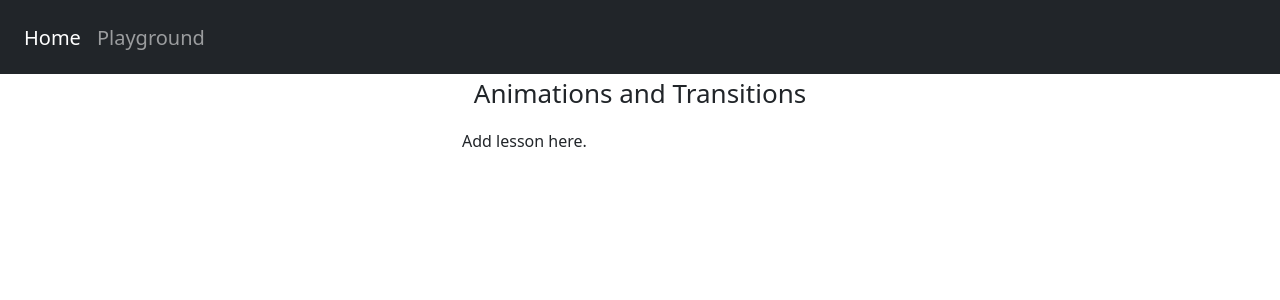
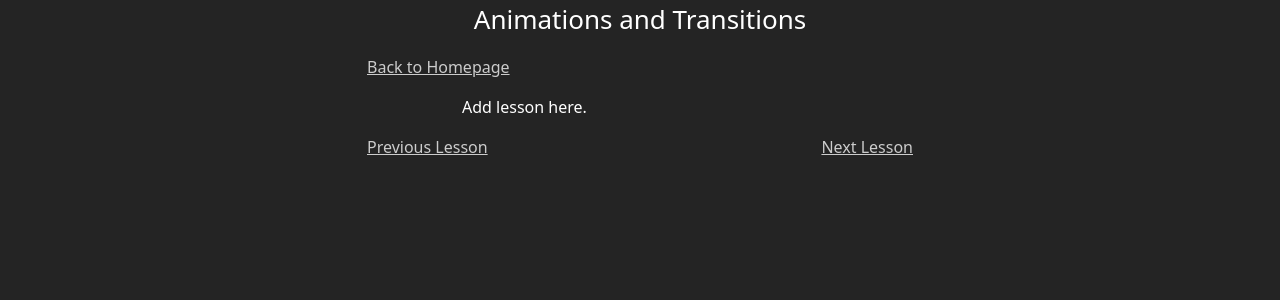
Before and after one commit to jbettencourt10/margay.github.io, a React (Create React App) app in the folder margay-app/: page /animation in a window 1280 px wide. Shown: the top 300 px of the page. Built offline with nearby package versions, Linux system fonts and the light colour scheme.

Commit message:
changed structure and css

```diff
--- a/margay-app/src/Animation.js
+++ b/margay-app/src/Animation.js
@@ -5,7 +5,7 @@ import {Container, Row, Col} from 'react-bootstrap';
 //Navbar imports
 import Nav from 'react-bootstrap/Nav';
 import Navbar from 'react-bootstrap/Navbar';
-import { NavLink } from "react-router-dom";
+import { Link, NavLink } from "react-router-dom";
 
 //Styling
 import 'bootstrap/dist/css/bootstrap.min.css';
@@ -15,13 +15,6 @@ class Animation extends React.Component {
     render(){
         return (
             <>
-              <Navbar bg='dark' variant='dark' sticky='top'>
-              <Nav >
-                  <NavLink className='nav-link page-logo' to="/"></NavLink>
-                  <NavLink className='nav-link active' to="/" ><h5 style={{marginTop: 10}}>Home</h5></NavLink>
-                  <NavLink className='nav-link' to="/playground" ><h5 style={{marginTop: 10}}>Playground</h5></NavLink>
-                </Nav>
-              </Navbar>
               <div className="App">
                 <Container>
                   <Row>
@@ -29,13 +22,30 @@ class Animation extends React.Component {
                       <p>Animations and Transitions</p>
                     </header>
                   </Row>
+                  <Row>
+                    <Col xs={0} lg={3}/>
+                    <Col xs={6} lg={3} style={{textAlign: 'left'}}>
+                      <p><Link to='/'>Back to Homepage</Link></p>
+                    </Col>
+                    <Col xs={6} lg={3}/>
+                    <Col xs={0} lg={3}/>
+                  </Row>
                   <Row style={{textAlign: 'left'}}>
                     <Col xs={12} lg={4} className='mx-auto'>
                       <p>
                         Add lesson here.
                       </p>
                     </Col>
-
+                  </Row>
+                  <Row>
+                    <Col xs={0} lg={3}/>
+                    <Col xs={6} lg={3} style={{textAlign: 'left'}}>
+                      <p><Link to='/scatter'>Previous Lesson</Link></p>
+                    </Col>
+                    <Col xs={6} lg={3} style={{textAlign: 'right'}}>
+                      <p><Link to='/tooltip'>Next Lesson</Link></p>
+                    </Col>
+                    <Col xs={0} lg={3}/>
                   </Row>
                 </Container>
               </div>
--- a/margay-app/src/App.css
+++ b/margay-app/src/App.css
@@ -1,5 +1,8 @@
 .App {
   text-align: center;
+  background-color: #242424;
+  color: white;
+  height: 100vh;
 }
 
 .App-logo {
@@ -21,6 +24,14 @@
   color: #61dafb;
 }
 
+a {
+  color: #ccc;
+}
+
+a:hover {
+  color: #ddddff;
+}
+
 @keyframes App-logo-spin {
   from {
     transform: rotate(0deg);
--- a/margay-app/src/App.js
+++ b/margay-app/src/App.js
@@ -14,13 +14,6 @@ import './App.css';
 function App() {
   return (
     <>
-      <Navbar bg='dark' variant='dark' sticky='top'>
-      <Nav >
-          <NavLink className='nav-link page-logo' to="/"></NavLink>
-          <NavLink className='nav-link active' to="/" ><h5 style={{marginTop: 10}}>Home</h5></NavLink>
-          <NavLink className='nav-link' to="/playground" ><h5 style={{marginTop: 10}}>Playground</h5></NavLink>
-        </Nav>
-      </Navbar>
       <div className="App">
         <Container>
           <Row>
@@ -34,7 +27,7 @@ function App() {
             <Col xs={12} lg={4} className='mx-auto'>
               <ol>
                 <li><Link to='/d3functions'>Basic D3 Methods</Link></li>
-                <li><Link to='/highorder'>Higher Order Functions</Link></li>
+                <li><Link to='/high order'>Higher Order Functions</Link></li>
                 <li><Link to='/scaling'>D3 Scaling Functions</Link></li>
                 <li><Link to='/chaining'>Chaining D3 Methods</Link></li>
                 <li><Link to='/bar'>Bar Charts</Link></li>
@@ -42,6 +35,7 @@ function App() {
                 <li><Link to='/animation'>Animations and Transitions</Link></li>
                 <li><Link to='/tooltip'>Tooltips</Link></li>
                 <li><Link to='/choropleth'>Advanced: Choropleth Maps in D3</Link></li>
+                <li><Link to='/playground'>Margay Playground</Link></li>
               </ol>
             </Col>
 
--- a/margay-app/src/Bar.js
+++ b/margay-app/src/Bar.js
@@ -5,7 +5,7 @@ import {Container, Row, Col} from 'react-bootstrap';
 //Navbar imports
 import Nav from 'react-bootstrap/Nav';
 import Navbar from 'react-bootstrap/Navbar';
-import { NavLink } from "react-router-dom";
+import { Link, NavLink } from "react-router-dom";
 
 //Styling
 import 'bootstrap/dist/css/bootstrap.min.css';
@@ -15,13 +15,6 @@ class Bar extends React.Component {
     render(){
         return (
             <>
-              <Navbar bg='dark' variant='dark' sticky='top'>
-              <Nav >
-                  <NavLink className='nav-link page-logo' to="/"></NavLink>
-                  <NavLink className='nav-link active' to="/" ><h5 style={{marginTop: 10}}>Home</h5></NavLink>
-                  <NavLink className='nav-link' to="/playground" ><h5 style={{marginTop: 10}}>Playground</h5></NavLink>
-                </Nav>
-              </Navbar>
               <div className="App">
                 <Container>
                   <Row>
@@ -29,13 +22,30 @@ class Bar extends React.Component {
                       <p>Bar Charts</p>
                     </header>
                   </Row>
+                  <Row>
+                    <Col xs={0} lg={3}/>
+                    <Col xs={6} lg={3} style={{textAlign: 'left'}}>
+                      <p><Link to='/'>Back to Homepage</Link></p>
+                    </Col>
+                    <Col xs={6} lg={3}/>
+                    <Col xs={0} lg={3}/>
+                  </Row>
                   <Row style={{textAlign: 'left'}}>
                     <Col xs={12} lg={4} className='mx-auto'>
                       <p>
                         Add lesson here.
                       </p>
                     </Col>
-
+                  </Row>
+                  <Row>
+                    <Col xs={0} lg={3}/>
+                    <Col xs={6} lg={3} style={{textAlign: 'left'}}>
+                      <p><Link to='/chaining'>Previous Lesson</Link></p>
+                    </Col>
+                    <Col xs={6} lg={3} style={{textAlign: 'right'}}>
+                      <p><Link to='/scatter'>Next Lesson</Link></p>
+                    </Col>
+                    <Col xs={0} lg={3}/>
                   </Row>
                 </Container>
               </div>
--- a/margay-app/src/Chaining.js
+++ b/margay-app/src/Chaining.js
@@ -5,7 +5,7 @@ import {Container, Row, Col} from 'react-bootstrap';
 //Navbar imports
 import Nav from 'react-bootstrap/Nav';
 import Navbar from 'react-bootstrap/Navbar';
-import { NavLink } from "react-router-dom";
+import { Link, NavLink } from "react-router-dom";
 
 //Styling
 import 'bootstrap/dist/css/bootstrap.min.css';
@@ -15,13 +15,6 @@ class Chaining extends React.Component {
     render(){
         return (
             <>
-              <Navbar bg='dark' variant='dark' sticky='top'>
-              <Nav >
-                  <NavLink className='nav-link page-logo' to="/"></NavLink>
-                  <NavLink className='nav-link active' to="/" ><h5 style={{marginTop: 10}}>Home</h5></NavLink>
-                  <NavLink className='nav-link' to="/playground" ><h5 style={{marginTop: 10}}>Playground</h5></NavLink>
-                </Nav>
-              </Navbar>
               <div className="App">
                 <Container>
                   <Row>
@@ -29,13 +22,30 @@ class Chaining extends React.Component {
                       <p>Chaining D3 Functions</p>
                     </header>
                   </Row>
+                  <Row>
+                    <Col xs={0} lg={3}/>
+                    <Col xs={6} lg={3} style={{textAlign: 'left'}}>
+                      <p><Link to='/'>Back to Homepage</Link></p>
+                    </Col>
+                    <Col xs={6} lg={3}/>
+                    <Col xs={0} lg={3}/>
+                  </Row>
                   <Row style={{textAlign: 'left'}}>
                     <Col xs={12} lg={4} className='mx-auto'>
                       <p>
                         Add lesson here.
                       </p>
                     </Col>
-
+                  </Row>
+                  <Row>
+                    <Col xs={0} lg={3}/>
+                    <Col xs={6} lg={3} style={{textAlign: 'left'}}>
+                      <p><Link to='/scaling'>Previous Lesson</Link></p>
+                    </Col>
+                    <Col xs={6} lg={3} style={{textAlign: 'right'}}>
+                      <p><Link to='/bar'>Next Lesson</Link></p>
+                    </Col>
+                    <Col xs={0} lg={3}/>
                   </Row>
                 </Container>
               </div>
--- a/margay-app/src/Choropleth.js
+++ b/margay-app/src/Choropleth.js
@@ -5,7 +5,7 @@ import {Container, Row, Col} from 'react-bootstrap';
 //Navbar imports
 import Nav from 'react-bootstrap/Nav';
 import Navbar from 'react-bootstrap/Navbar';
-import { NavLink } from "react-router-dom";
+import { Link, NavLink } from "react-router-dom";
 
 //Styling
 import 'bootstrap/dist/css/bootstrap.min.css';
@@ -15,13 +15,6 @@ class Choropleth extends React.Component {
     render(){
         return (
             <>
-              <Navbar bg='dark' variant='dark' sticky='top'>
-              <Nav >
-                  <NavLink className='nav-link page-logo' to="/"></NavLink>
-                  <NavLink className='nav-link active' to="/" ><h5 style={{marginTop: 10}}>Home</h5></NavLink>
-                  <NavLink className='nav-link' to="/playground" ><h5 style={{marginTop: 10}}>Playground</h5></NavLink>
-                </Nav>
-              </Navbar>
               <div className="App">
                 <Container>
                   <Row>
@@ -29,13 +22,30 @@ class Choropleth extends React.Component {
                       <p>Advanced: Choropleth Maps in D3</p>
                     </header>
                   </Row>
+                  <Row>
+                    <Col xs={0} lg={3}/>
+                    <Col xs={6} lg={3} style={{textAlign: 'left'}}>
+                      <p><Link to='/'>Back to Homepage</Link></p>
+                    </Col>
+                    <Col xs={6} lg={3}/>
+                    <Col xs={0} lg={3}/>
+                  </Row>
                   <Row style={{textAlign: 'left'}}>
                     <Col xs={12} lg={4} className='mx-auto'>
                       <p>
                         Add lesson here.
                       </p>
                     </Col>
-
+                  </Row>
+                  <Row>
+                    <Col xs={0} lg={3}/>
+                    <Col xs={6} lg={3} style={{textAlign: 'left'}}>
+                      <p><Link to='/tooltip'>Previous Lesson</Link></p>
+                    </Col>
+                    <Col xs={6} lg={3} style={{textAlign: 'right'}}>
+                      <p><Link to='/playground'>To Playground</Link></p>
+                    </Col>
+                    <Col xs={0} lg={3}/>
                   </Row>
                 </Container>
               </div>
--- a/margay-app/src/D3Functions.js
+++ b/margay-app/src/D3Functions.js
@@ -5,7 +5,7 @@ import {Container, Row, Col} from 'react-bootstrap';
 //Navbar imports
 import Nav from 'react-bootstrap/Nav';
 import Navbar from 'react-bootstrap/Navbar';
-import { NavLink } from "react-router-dom";
+import { Link, NavLink } from "react-router-dom";
 
 //Styling
 import 'bootstrap/dist/css/bootstrap.min.css';
@@ -15,13 +15,6 @@ class D3Functions extends React.Component {
     render(){
         return (
             <>
-              <Navbar bg='dark' variant='dark' sticky='top'>
-              <Nav >
-                  <NavLink className='nav-link page-logo' to="/"></NavLink>
-                  <NavLink className='nav-link active' to="/" ><h5 style={{marginTop: 10}}>Home</h5></NavLink>
-                  <NavLink className='nav-link' to="/playground" ><h5 style={{marginTop: 10}}>Playground</h5></NavLink>
-                </Nav>
-              </Navbar>
               <div className="App">
                 <Container>
                   <Row>
@@ -29,13 +22,28 @@ class D3Functions extends React.Component {
                       <p>Basic D3 Functions</p>
                     </header>
                   </Row>
+                  <Row>
+                    <Col xs={0} lg={3}/>
+                    <Col xs={6} lg={3} style={{textAlign: 'left'}}>
+                      <p><Link to='/'>Back to Homepage</Link></p>
+                    </Col>
+                    <Col xs={6} lg={3}/>
+                    <Col xs={0} lg={3}/>
+                  </Row>
                   <Row style={{textAlign: 'left'}}>
                     <Col xs={12} lg={4} className='mx-auto'>
                       <p>
                         Add lesson here.
                       </p>
                     </Col>
-
+                  </Row>
+                  <Row>
+                    <Col xs={0} lg={3}/>
+                    <Col xs={6} lg={3}/>
+                    <Col xs={6} lg={3} style={{textAlign: 'right'}}>
+                      <p><Link to='/highorder'>Next Lesson</Link></p>
+                    </Col>
+                    <Col xs={0} lg={3}/>
                   </Row>
                 </Container>
               </div>
--- a/margay-app/src/HighOrder.js
+++ b/margay-app/src/HighOrder.js
@@ -5,7 +5,7 @@ import {Container, Row, Col} from 'react-bootstrap';
 //Navbar imports
 import Nav from 'react-bootstrap/Nav';
 import Navbar from 'react-bootstrap/Navbar';
-import { NavLink } from "react-router-dom";
+import { Link, NavLink } from "react-router-dom";
 
 //Styling
 import 'bootstrap/dist/css/bootstrap.min.css';
@@ -15,13 +15,6 @@ class HighOrder extends React.Component {
     render(){
         return (
             <>
-              <Navbar bg='dark' variant='dark' sticky='top'>
-              <Nav >
-                  <NavLink className='nav-link page-logo' to="/"></NavLink>
-                  <NavLink className='nav-link active' to="/" ><h5 style={{marginTop: 10}}>Home</h5></NavLink>
-                  <NavLink className='nav-link' to="/playground" ><h5 style={{marginTop: 10}}>Playground</h5></NavLink>
-                </Nav>
-              </Navbar>
               <div className="App">
                 <Container>
                   <Row>
@@ -29,13 +22,30 @@ class HighOrder extends React.Component {
                       <p>Higher Order Functions</p>
                     </header>
                   </Row>
+                  <Row>
+                    <Col xs={0} lg={3}/>
+                    <Col xs={6} lg={3} style={{textAlign: 'left'}}>
+                      <p><Link to='/'>Back to Homepage</Link></p>
+                    </Col>
+                    <Col xs={6} lg={3}/>
+                    <Col xs={0} lg={3}/>
+                  </Row>
                   <Row style={{textAlign: 'left'}}>
                     <Col xs={12} lg={4} className='mx-auto'>
                       <p>
                         Add lesson here.
                       </p>
                     </Col>
-
+                  </Row>
+                  <Row>
+                    <Col xs={0} lg={3}/>
+                    <Col xs={6} lg={3} style={{textAlign: 'left'}}>
+                      <p><Link to='/d3functions'>Previous Lesson</Link></p>
+                    </Col>
+                    <Col xs={6} lg={3} style={{textAlign: 'right'}}>
+                      <p><Link to='/scaling'>Next Lesson</Link></p>
+                    </Col>
+                    <Col xs={0} lg={3}/>
                   </Row>
                 </Container>
               </div>
--- a/margay-app/src/Playground.js
+++ b/margay-app/src/Playground.js
@@ -4,10 +4,7 @@ import {Container, Row, Col} from 'react-bootstrap';
 import * as d3 from 'd3';
 import { Console, Hook, Decode } from 'console-feed'
 
-//Navbar imports
-import Nav from 'react-bootstrap/Nav';
-import Navbar from 'react-bootstrap/Navbar';
-import { NavLink } from "react-router-dom";
+import { Link } from "react-router-dom";
 
 import Editor from '@monaco-editor/react';
 
@@ -45,13 +42,6 @@ class Playground extends React.Component{
 
     return (
       <>
-        <Navbar bg='dark' variant='dark' sticky='top'>
-        <Nav >
-            <NavLink className='nav-link page-logo' to="/"></NavLink>
-            <NavLink className='nav-link' to="/" ><h5 style={{marginTop: 10}}>Home</h5></NavLink>
-            <NavLink className='nav-link active' to="/playground" ><h5 style={{marginTop: 10}}>Playground</h5></NavLink>
-          </Nav>
-        </Navbar>
         <div className="App">
           <Container>
             <Row>
@@ -60,7 +50,11 @@ class Playground extends React.Component{
                 Welcome to the Margay Playground.
               </p>
             </header>
-
+            </Row>
+            <Row>
+              <Col style={{textAlign: 'left'}}>
+                <p><Link to='/'>Back to Homepage</Link></p>
+              </Col>
             </Row>
             <Row>
               <Col xs={12} lg={6}>
--- a/margay-app/src/Scaling.js
+++ b/margay-app/src/Scaling.js
@@ -5,7 +5,7 @@ import {Container, Row, Col} from 'react-bootstrap';
 //Navbar imports
 import Nav from 'react-bootstrap/Nav';
 import Navbar from 'react-bootstrap/Navbar';
-import { NavLink } from "react-router-dom";
+import { Link, NavLink } from "react-router-dom";
 
 //Styling
 import 'bootstrap/dist/css/bootstrap.min.css';
@@ -15,13 +15,6 @@ class Scaling extends React.Component {
     render(){
         return (
             <>
-              <Navbar bg='dark' variant='dark' sticky='top'>
-              <Nav >
-                  <NavLink className='nav-link page-logo' to="/"></NavLink>
-                  <NavLink className='nav-link active' to="/" ><h5 style={{marginTop: 10}}>Home</h5></NavLink>
-                  <NavLink className='nav-link' to="/playground" ><h5 style={{marginTop: 10}}>Playground</h5></NavLink>
-                </Nav>
-              </Navbar>
               <div className="App">
                 <Container>
                   <Row>
@@ -29,13 +22,30 @@ class Scaling extends React.Component {
                       <p>D3 Scaling Functions</p>
                     </header>
                   </Row>
+                  <Row>
+                    <Col xs={0} lg={3}/>
+                    <Col xs={6} lg={3} style={{textAlign: 'left'}}>
+                      <p><Link to='/'>Back to Homepage</Link></p>
+                    </Col>
+                    <Col xs={6} lg={3}/>
+                    <Col xs={0} lg={3}/>
+                  </Row>
                   <Row style={{textAlign: 'left'}}>
                     <Col xs={12} lg={4} className='mx-auto'>
                       <p>
                         Add lesson here.
                       </p>
                     </Col>
-
+                  </Row>
+                  <Row>
+                    <Col xs={0} lg={3}/>
+                    <Col xs={6} lg={3} style={{textAlign: 'left'}}>
+                      <p><Link to='/highorder'>Previous Lesson</Link></p>
+                    </Col>
+                    <Col xs={6} lg={3} style={{textAlign: 'right'}}>
+                      <p><Link to='/chaining'>Next Lesson</Link></p>
+                    </Col>
+                    <Col xs={0} lg={3}/>
                   </Row>
                 </Container>
               </div>
--- a/margay-app/src/Scatter.js
+++ b/margay-app/src/Scatter.js
@@ -5,7 +5,7 @@ import {Container, Row, Col} from 'react-bootstrap';
 //Navbar imports
 import Nav from 'react-bootstrap/Nav';
 import Navbar from 'react-bootstrap/Navbar';
-import { NavLink } from "react-router-dom";
+import { Link, NavLink } from "react-router-dom";
 
 //Styling
 import 'bootstrap/dist/css/bootstrap.min.css';
@@ -15,13 +15,6 @@ class Scatter extends React.Component {
     render(){
         return (
             <>
-              <Navbar bg='dark' variant='dark' sticky='top'>
-              <Nav >
-                  <NavLink className='nav-link page-logo' to="/"></NavLink>
-                  <NavLink className='nav-link active' to="/" ><h5 style={{marginTop: 10}}>Home</h5></NavLink>
-                  <NavLink className='nav-link' to="/playground" ><h5 style={{marginTop: 10}}>Playground</h5></NavLink>
-                </Nav>
-              </Navbar>
               <div className="App">
                 <Container>
                   <Row>
@@ -29,13 +22,30 @@ class Scatter extends React.Component {
                       <p>Scatter Plots</p>
                     </header>
                   </Row>
+                  <Row>
+                    <Col xs={0} lg={3}/>
+                    <Col xs={6} lg={3} style={{textAlign: 'left'}}>
+                      <p><Link to='/'>Back to Homepage</Link></p>
+                    </Col>
+                    <Col xs={6} lg={3}/>
+                    <Col xs={0} lg={3}/>
+                  </Row>
                   <Row style={{textAlign: 'left'}}>
                     <Col xs={12} lg={4} className='mx-auto'>
                       <p>
                         Add lesson here.
                       </p>
                     </Col>
-
+                  </Row>
+                  <Row>
+                    <Col xs={0} lg={3}/>
+                    <Col xs={6} lg={3} style={{textAlign: 'left'}}>
+                      <p><Link to='/bar'>Previous Lesson</Link></p>
+                    </Col>
+                    <Col xs={6} lg={3} style={{textAlign: 'right'}}>
+                      <p><Link to='/animation'>Next Lesson</Link></p>
+                    </Col>
+                    <Col xs={0} lg={3}/>
                   </Row>
                 </Container>
               </div>
--- a/margay-app/src/Tooltip.js
+++ b/margay-app/src/Tooltip.js
@@ -5,7 +5,7 @@ import {Container, Row, Col} from 'react-bootstrap';
 //Navbar imports
 import Nav from 'react-bootstrap/Nav';
 import Navbar from 'react-bootstrap/Navbar';
-import { NavLink } from "react-router-dom";
+import { Link, NavLink } from "react-router-dom";
 
 //Styling
 import 'bootstrap/dist/css/bootstrap.min.css';
@@ -15,13 +15,6 @@ class Tooltip extends React.Component {
     render(){
         return (
             <>
-              <Navbar bg='dark' variant='dark' sticky='top'>
-              <Nav >
-                  <NavLink className='nav-link page-logo' to="/"></NavLink>
-                  <NavLink className='nav-link active' to="/" ><h5 style={{marginTop: 10}}>Home</h5></NavLink>
-                  <NavLink className='nav-link' to="/playground" ><h5 style={{marginTop: 10}}>Playground</h5></NavLink>
-                </Nav>
-              </Navbar>
               <div className="App">
                 <Container>
                   <Row>
@@ -29,13 +22,30 @@ class Tooltip extends React.Component {
                       <p>Tooltips</p>
                     </header>
                   </Row>
+                  <Row>
+                    <Col xs={0} lg={3}/>
+                    <Col xs={6} lg={3} style={{textAlign: 'left'}}>
+                      <p><Link to='/'>Back to Homepage</Link></p>
+                    </Col>
+                    <Col xs={6} lg={3}/>
+                    <Col xs={0} lg={3}/>
+                  </Row>
                   <Row style={{textAlign: 'left'}}>
                     <Col xs={12} lg={4} className='mx-auto'>
                       <p>
                         Add lesson here.
                       </p>
                     </Col>
-
+                  </Row>
+                  <Row>
+                    <Col xs={0} lg={3}/>
+                    <Col xs={6} lg={3} style={{textAlign: 'left'}}>
+                      <p><Link to='/animation'>Previous Lesson</Link></p>
+                    </Col>
+                    <Col xs={6} lg={3} style={{textAlign: 'right'}}>
+                      <p><Link to='/choropleth'>Next Lesson</Link></p>
+                    </Col>
+                    <Col xs={0} lg={3}/>
                   </Row>
                 </Container>
               </div>
```
